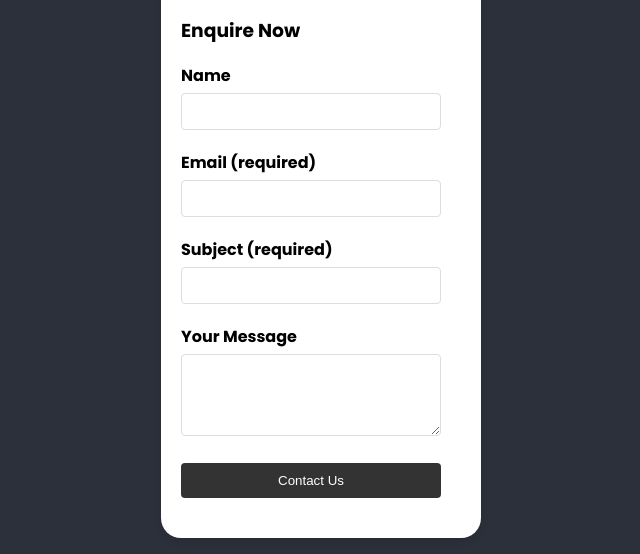
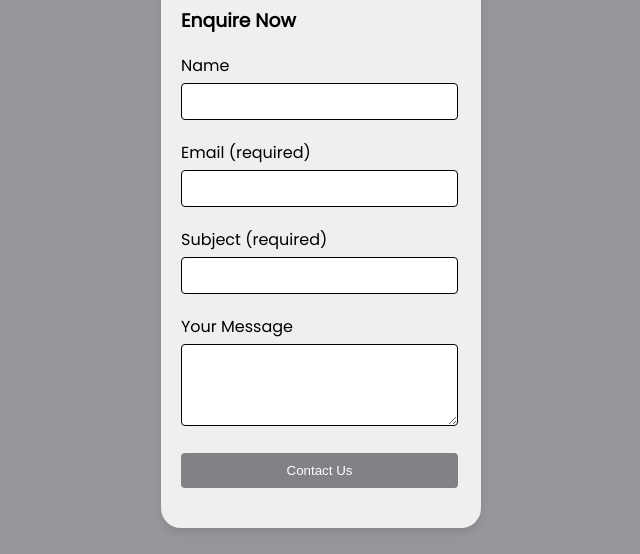
Before and after one commit to armando-69/website, a plain HTML site: page index.html in a window 1280 px wide. Shown: the part 246-800 px from the top of the page, without its empty margins (319-959 px from the left). Drawn offline with Linux system fonts and the light colour scheme.

Commit message:
changes to form look

```diff
--- a/index.html
+++ b/index.html
@@ -17,6 +17,7 @@
       <!-- Replace with your logo image -->
       <img src="logos/GREY_Primary Logo.png" alt="AW Engineers" />
     </div>
+    <h3>Site Nearly Ready...</h3>
     <div class="container">
       <div class="progress2 progress-moved">
         <div class="progress-bar2" >
--- a/styles.css
+++ b/styles.css
@@ -1,11 +1,10 @@
 @font-face {
   font-family: 'Poppins';
-  src: url('Poppins/Poppins-Bold.ttf') format('woff2'), /* for modern browsers */
+  src: url('Poppins/Poppins-Regular.ttf') format('woff2'), /* for modern browsers */
        url('Poppins/Poppins-Regular.ttf') format('woff'); /* for older browsers */
-  font-weight: normal;
+  font-weight: thick;
   font-style: normal;
 }
-
 body {
   font-family: 'Poppins', sans-serif;
   background-image: url('background.jpg'); /* Replace with your actual background image file */
@@ -15,20 +14,31 @@ body {
   align-items: center;
   height: 100vh;
   margin: 0;
-  background-color: #2c303a;
+  position: relative; /* Added to position the overlay */
 }
+
+body::before {
+  content: '';
+  position: absolute;
+  top: 0;
+  right: 0;
+  bottom: 0;
+  left: 0;
+  background: rgba(44, 48, 58, 0.5); /* Semi-transparent grey overlay */
+  z-index: -1; /* Ensure it stays behind the content */
+}
+
 
 * {
   box-sizing: border-box;
 }
 .card {
-  background: white;
+  background: rgba(255, 255, 255, 0.85); /* White with slight transparency */
   border-radius: 20px;
   padding: 20px;
   box-shadow: 0 4px 8px rgba(0,0,0,0.1);
   width: 320px; /* Adjust as needed */
-  /* Added max-width to ensure the card does not exceed the viewport width */
-  max-width: 100%;
+  max-width: 100%; /* Ensure the card does not exceed the viewport width */
   margin: 0 auto; /* Center the card in the body if body has flex properties */
 }
 
@@ -60,15 +70,15 @@ body {
 .form-control input,
 .form-control textarea,
 .form-control button {
-  width: calc(100% - 20px); /* Adjust width to account for padding */
+  width: calc(100% - 3px); /* Adjust width to account for padding */
   padding: 10px;
-  border: 1px solid #ddd;
+  border: 1px solid rgb(0, 0, 0);
   border-radius: 4px;
   margin-bottom: 10px;
 }
 
 .form-control button {
-  background-color: #333;
+  background-color: #808285;
   color: white;
   border: none;
 }
```
Also changed, not shown: logos/GREY_Primary Logo.png.
